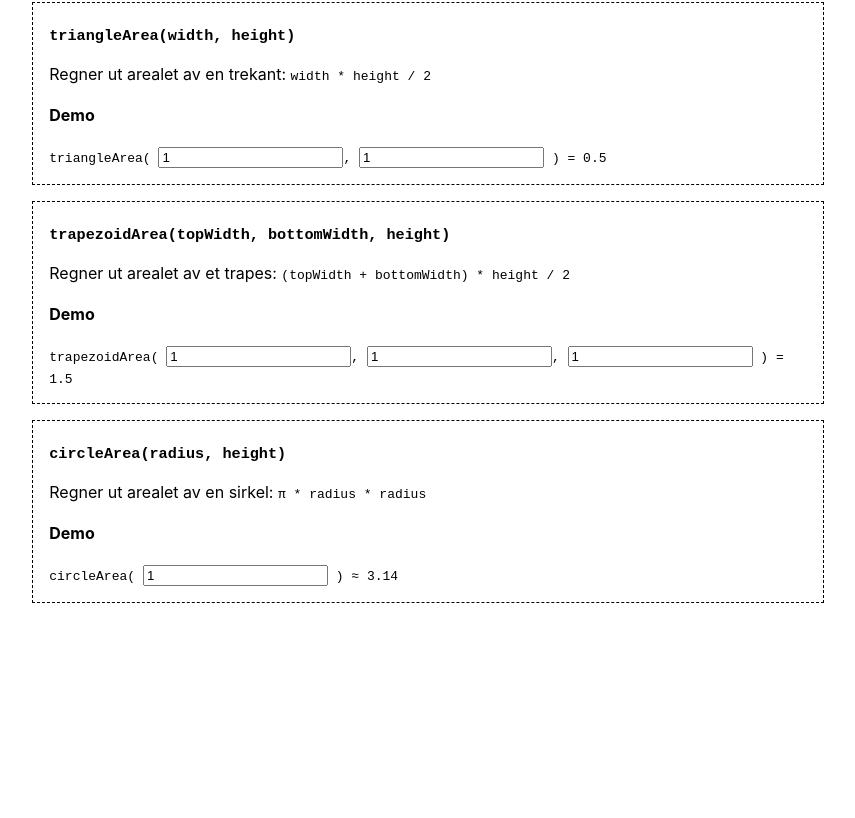
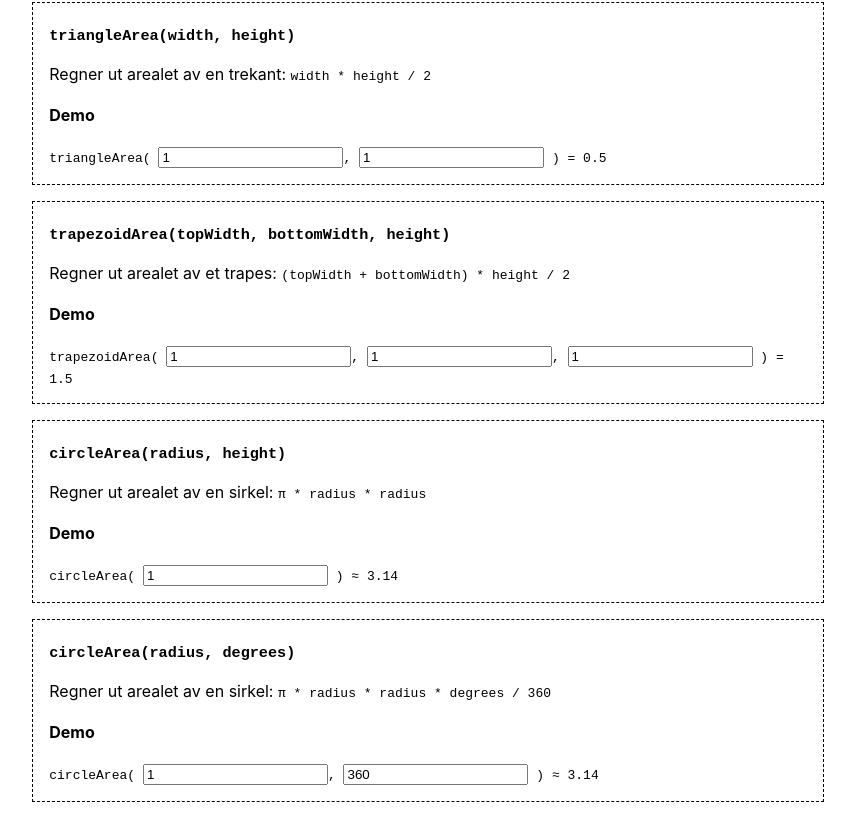
Before and after one commit to Vages/geometrix, a SvelteKit app: page / in a window 1280 px wide. Shown: the part 456-1274 px from the top of the page, without its empty margins (212-1067 px from the left). Before the commit the page ends 1075 px from the top, so only its background shows below. Built offline with nearby package versions, Linux system fonts and the light colour scheme.

Commit message:
Add demo

```diff
--- a/src/routes/+page.svelte
+++ b/src/routes/+page.svelte
@@ -4,6 +4,7 @@
 	import TriangleDemo from './TriangleDemo.svelte';
 	import TrapezoidDemo from './TrapezoidDemo.svelte';
 	import CircleDemo from './CircleDemo.svelte';
+	import CircleSectorDemo from './CircleSectorDemo.svelte';
 </script>
 
 <h1><code>geometrix</code></h1>
@@ -28,6 +29,9 @@
 <DemoFrame>
 	<CircleDemo />
 </DemoFrame>
+<DemoFrame>
+	<CircleSectorDemo />
+</DemoFrame>
 
 <style>
 	h1 {
--- /dev/null
+++ b/src/routes/CircleSectorDemo.svelte
@@ -0,0 +1,21 @@
+<script lang="ts">
+	import { circleSectorArea } from '$lib/index.js';
+
+	let radius: number = 1;
+	let degrees: number = 360;
+	$: result = circleSectorArea(radius, degrees);
+</script>
+
+<h3>
+	<code>circleArea(radius, degrees)</code>
+</h3>
+<p>Regner ut arealet av en sirkel: <code>π * radius * radius * degrees / 360</code></p>
+<enhanced:img class="illustration" src="./circle-sector.png" alt="Sirkel-sektor" />
+
+<h4>Demo</h4>
+<code>
+	circleArea(
+	<input type="number" bind:value={radius} />,
+	<input type="number" bind:value={degrees} />
+	) ≈ {Math.round(result * 100) / 100}</code
+>
```
Also changed, not shown: src/routes/circle-sector.png (added).
